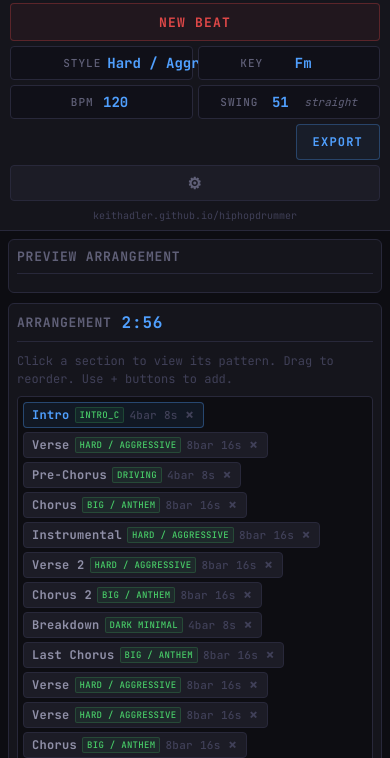
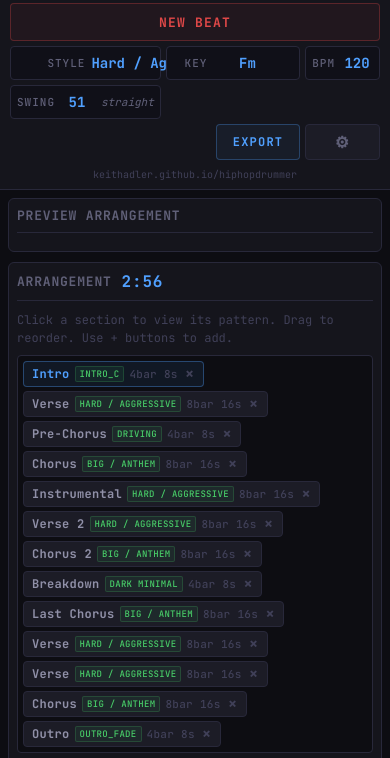
Before and after one commit to keithadler/hiphopdrummer, a plain HTML site: page index.html in a window 390 px wide. Shown: the part 32-790 px from the top of the page. Drawn offline with nearby package versions, Linux system fonts and the light colour scheme.

Commit message:
Fix mobile layout: gear button sits next to export instead of full-width row
Changed mobile controls-bar grid from 2 columns to '1fr 1fr auto'.
Export spans columns 1-2, gear takes the auto-width third column.
Gear stays compact, export fills the remaining space.

```diff
--- a/styles.css
+++ b/styles.css
@@ -201,7 +201,7 @@
   .controls-bar{
     width:100%;
     display:grid;
-    grid-template-columns:1fr 1fr;
+    grid-template-columns:1fr 1fr auto;
     gap:5px;
     order:2;
   }
@@ -213,16 +213,17 @@
     height:38px;
   }
   .btn-export{
-    grid-column:1 / -1;
+    grid-column:1 / 3;
     justify-content:center;
     font-size:12px;
     height:36px;
   }
   .btn-prefs{
-    grid-column:1 / -1;
-    justify-content:center;
+    grid-column:3;
     font-size:16px;
     height:36px;
+    padding:0 12px;
+    justify-content:center;
   }
   /* Style text: no truncation */
   .ctrl-input-wide{
```
